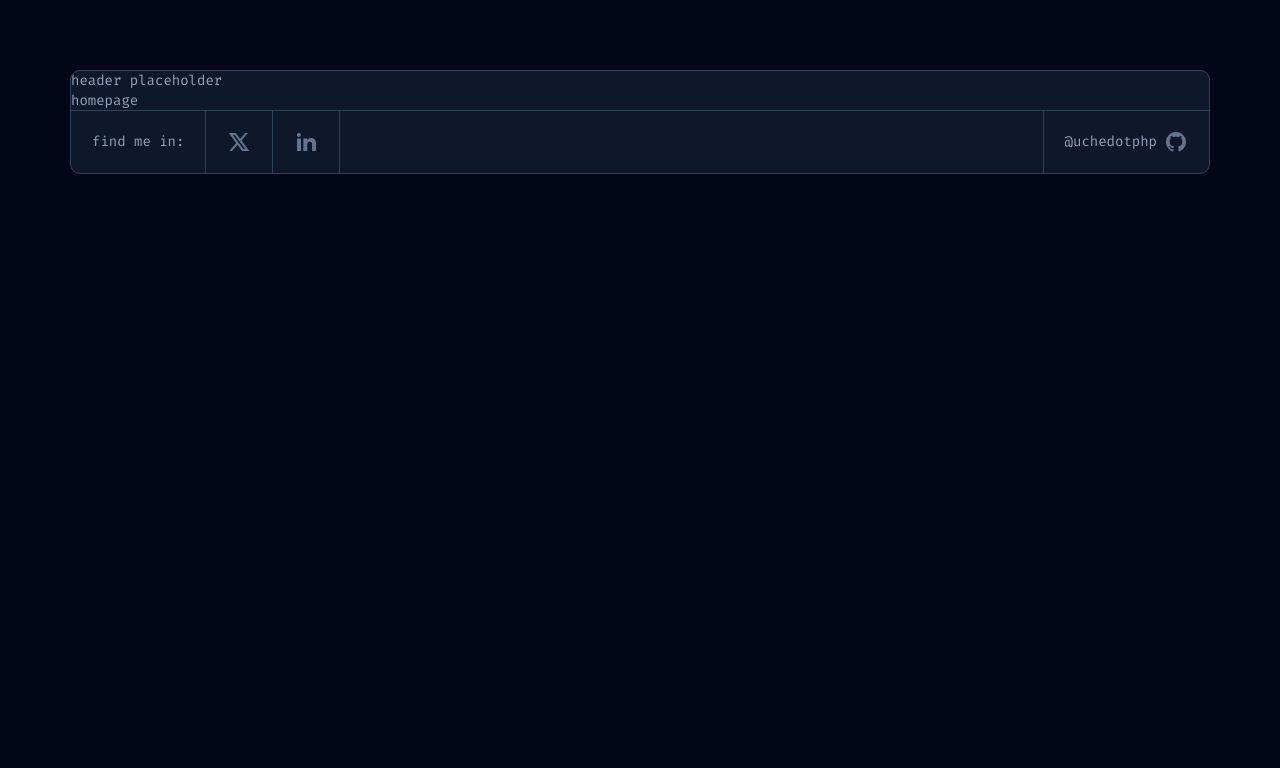
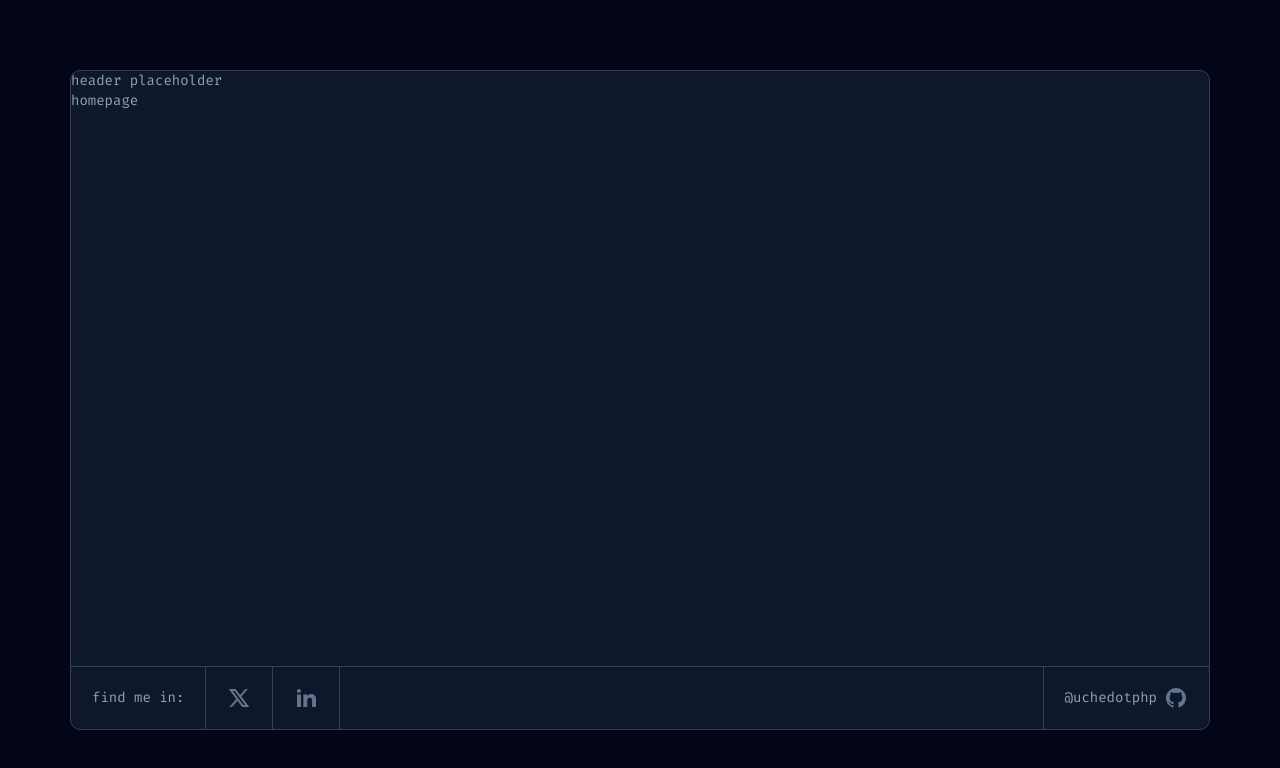
Before and after one commit to uchedotphp/my-portfolio, a React (Vite) app: page / in a window 1280 px wide. Shown: the top 768 px of the page. Built offline with nearby package versions, Linux system fonts and the light colour scheme.

Commit message:
Make height of canvas take full height

```diff
--- a/src/App.tsx
+++ /dev/null
@@ -1,5 +0,0 @@
-function App() {
-  return <h1 className="text-sm font-bold bg-orange-500 underline">Hello world!</h1>;
-}
-
-export default App;
--- a/src/assets/styles/index.css
+++ b/src/assets/styles/index.css
@@ -5,15 +5,18 @@
 @tailwind components;
 @tailwind utilities;
 
+#root {
+  height: 100%;
+}
 
 /* global */
 @layer base {
   html {
-    @apply font-fira;
+    @apply font-fira h-full;
   }
 
   body {
-    @apply font-fira text-base bg-slate-950 text-slate-400;
+    @apply font-fira text-base bg-slate-950 text-slate-400 h-full;
     font-optical-sizing: auto;
     font-style: normal;
   }
--- a/src/layouts/MainLayout.tsx
+++ b/src/layouts/MainLayout.tsx
@@ -22,10 +22,10 @@ const MainLayout = () => {
     },
   ];
   return (
-    <div className="p-4 lg:p-[70px]">
-      <div className="bg-slate-900 rounded-[10px] overflow-hidden border border-slate-700">
+    <div className="h-full p-4 lg:p-[70px]">
+      <div className="h-full bg-slate-900 rounded-[10px] overflow-hidden border border-slate-700 flex flex-col">
         <header>header placeholder</header>
-        <main>
+        <main className="grow">
           <Outlet />
         </main>
 
```
